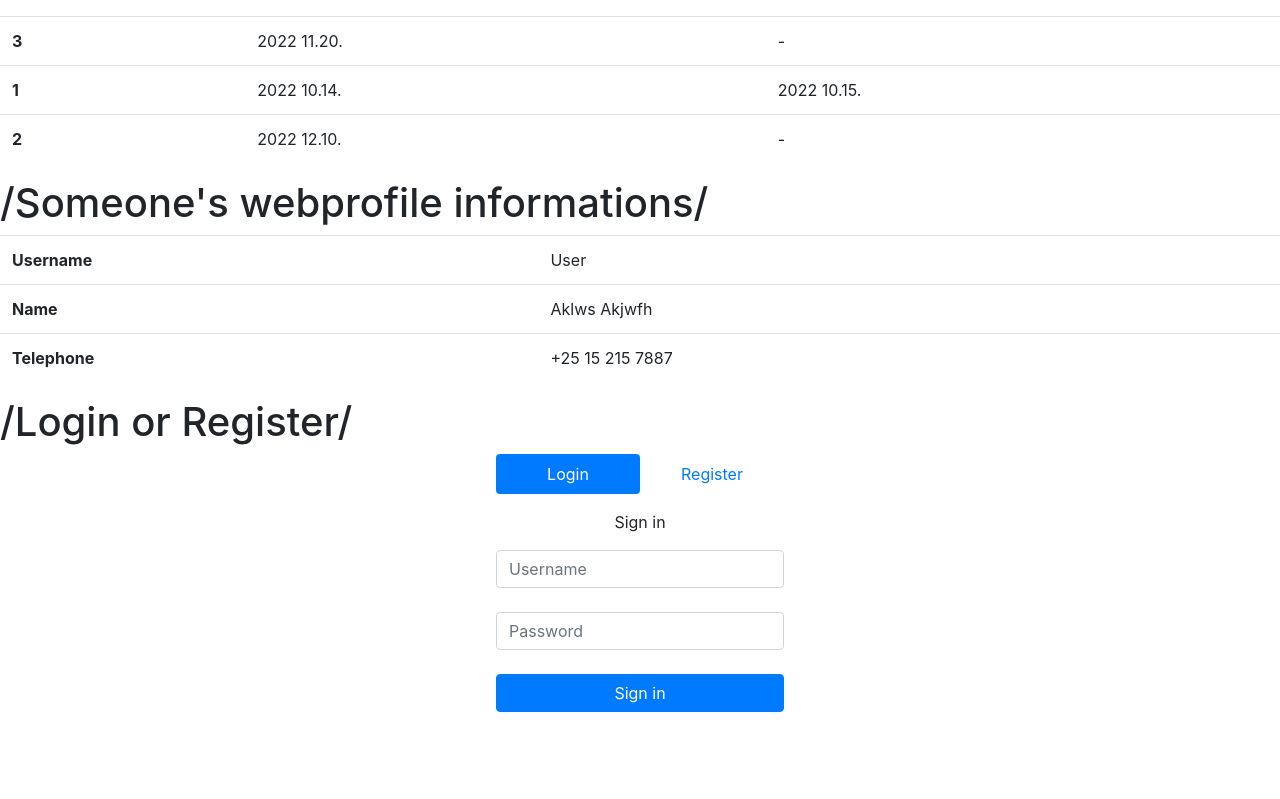
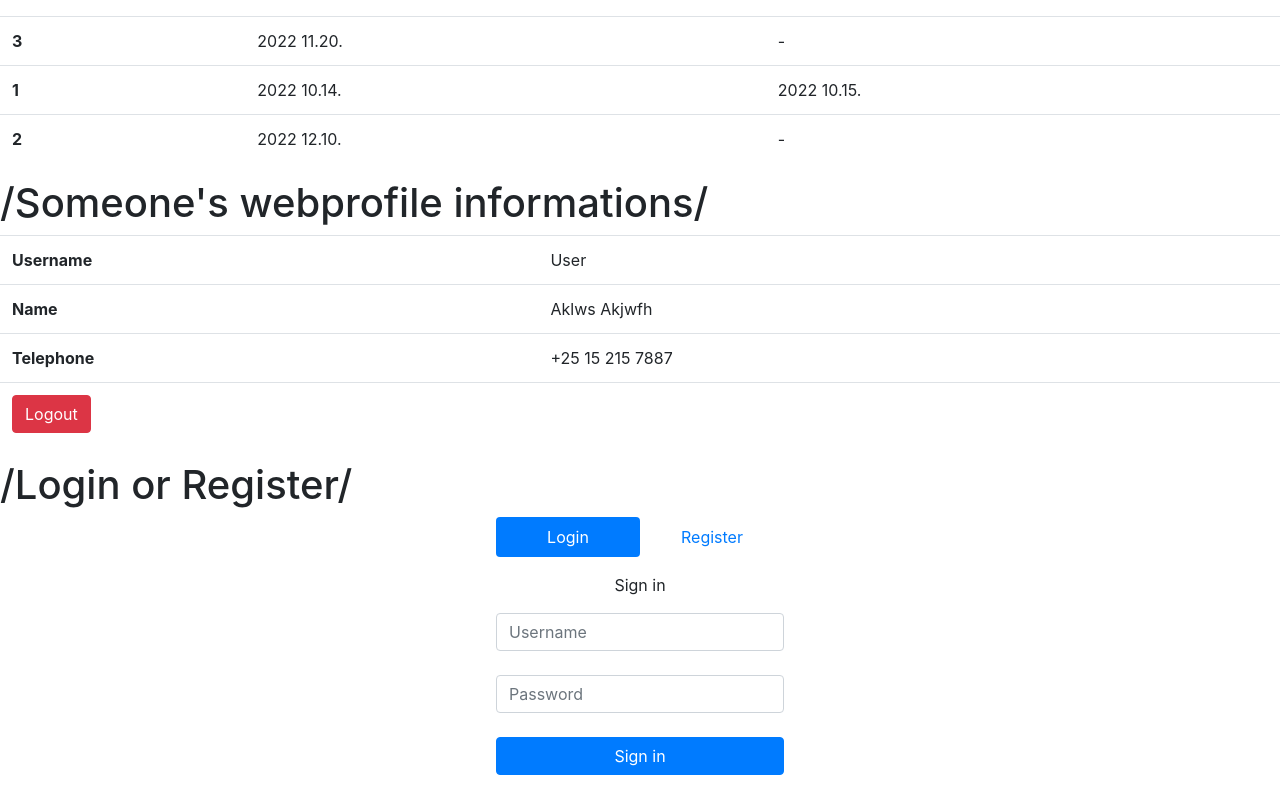
Before and after one commit to Cod-kd/RentaCar, an Angular app: page / in a window 1280 px wide. Shown: the part 611-1410 px from the top of the page. Before the commit the page ends 1347 px from the top, so only its background shows below. Built offline with nearby package versions, Linux system fonts and the light colour scheme.

Commit message:
add logout

```diff
--- a/src/app/webporfileinformation-table/webporfileinformation-table.component.html
+++ b/src/app/webporfileinformation-table/webporfileinformation-table.component.html
@@ -12,5 +12,10 @@
             <th scope="row">Telephone</th>
             <td>{{userData.tel}}</td>
         </tr>
+        <tr>
+            <td colspan="2">
+                <a href="#home"><button type="button" class="btn btn-danger" (click)="logOut()">Logout</button></a>
+            </td>
+        </tr>
     </tbody>
 </table>
--- a/src/app/webporfileinformation-table/webporfileinformation-table.component.ts
+++ b/src/app/webporfileinformation-table/webporfileinformation-table.component.ts
@@ -1,5 +1,5 @@
 import { Component } from '@angular/core';
-import { UserData } from '../tables/userData';
+import { UserData, UserProfile } from '../tables/userData';
 
 @Component({
   selector: 'app-webporfileinformation-table',
@@ -11,5 +11,8 @@ export class WebporfileinformationTableComponent {
     username: "User",
     name: "Aklws Akjwfh",
     tel: "+25 15 215 7887"
+  };
+  logOut(){
+    UserProfile.loggedInStatus = false;
   }
 }
```
